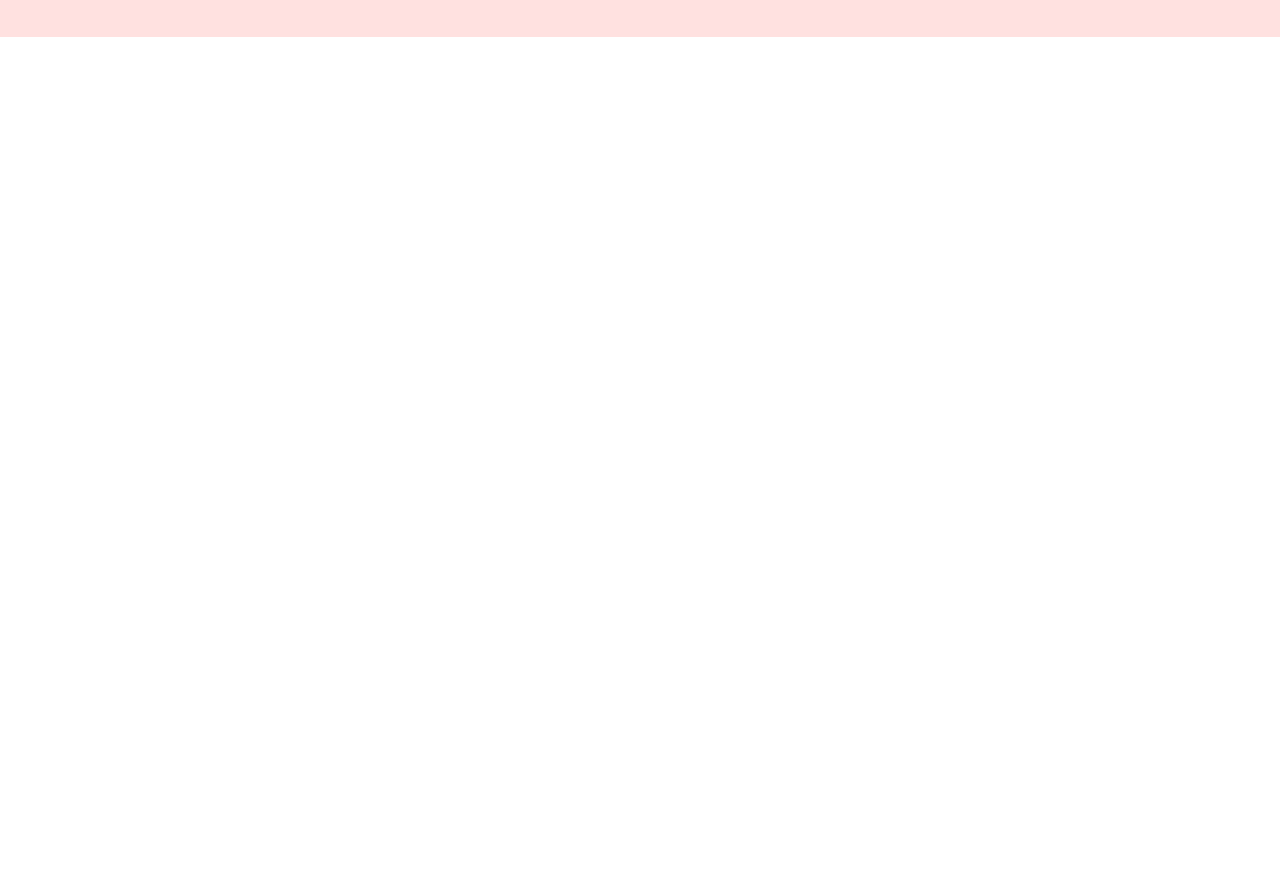
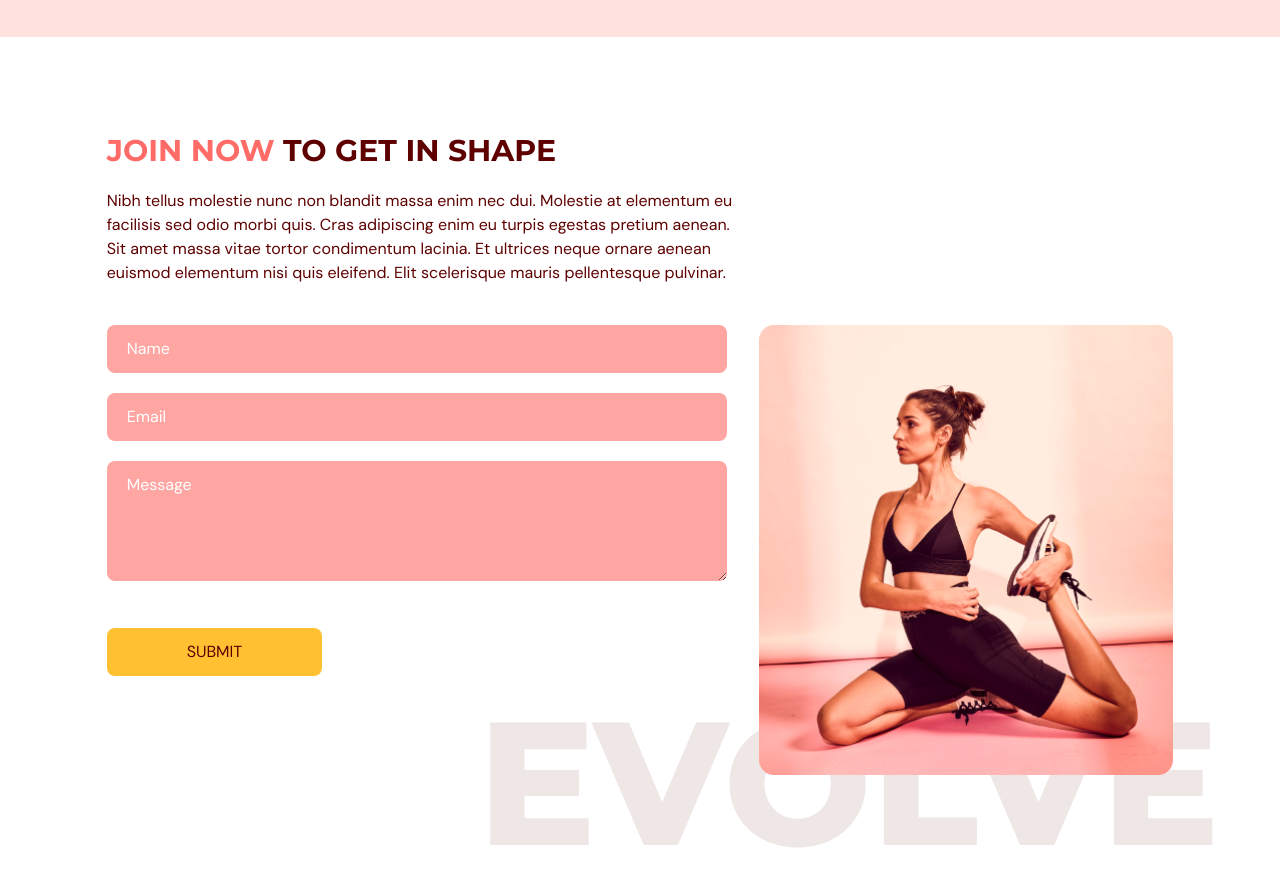
Before and after one commit to AnastasiiaPedak/fitness-app, a React (Vite) app: page / in a window 1280 px wide. Shown: the part 3080-3967 px from the top of the page. Before the commit the page ends 3117 px from the top, so only its background shows below. Built offline with nearby package versions, Linux system fonts and the light colour scheme.

Commit message:
add react hook form, create contact us page

```diff
--- a/package.json
+++ b/package.json
@@ -14,7 +14,8 @@
     "framer-motion": "^10.16.4",
     "react": "^18.2.0",
     "react-anchor-link-smooth-scroll": "^1.0.12",
-    "react-dom": "^18.2.0"
+    "react-dom": "^18.2.0",
+    "react-hook-form": "^7.47.0"
   },
   "devDependencies": {
     "@types/node": "^20.8.9",
--- a/src/App.tsx
+++ b/src/App.tsx
@@ -2,6 +2,7 @@
 import Home from '@/scenes/home';
 import Benefits from '@/scenes/benefits';
 import OurClasses from '@/scenes/ourClasses';
+import ContactUs from '@/scenes/contactUs';
 import { useEffect, useState } from 'react';
 import { SelectedPage } from '@/shared/types';
 
@@ -31,6 +32,7 @@
     <Home setSelectedPage={setSelectedPage} />
     <Benefits setSelectedPage={setSelectedPage} />
     <OurClasses setSelectedPage={setSelectedPage} />
+    <ContactUs setSelectedPage={setSelectedPage} />
   </div>
 };
 
--- /dev/null
+++ b/src/scenes/contactUs/index.tsx
@@ -0,0 +1,149 @@
+import { SelectedPage } from "@/shared/types";
+import { useForm } from "react-hook-form";
+import { motion } from "framer-motion";
+import ContactUsPageGraphic from "@/assets/ContactUsPageGraphic.png";
+import HText from "@/shared/HText";
+
+type Props = {
+  setSelectedPage: (value: SelectedPage) => void;
+};
+
+const inputStyles = `w-full rounded-lg bg-primary-300 mb-5 px-5 py-3 placeholder-white`;
+
+const ContactUs = ({ setSelectedPage }: Props) => {
+
+  const { register, trigger, formState: { errors }} = useForm();
+
+  const onSubmit = async (e: React.SyntheticEvent) => {
+    const isValid = await trigger();
+
+    if(!isValid) {
+      e.preventDefault();
+    }
+  };
+
+  return (
+    <section id="contactus" className="mx-auto w-5/6 pt-24 pb-32">
+      <motion.div onViewportEnter={() => setSelectedPage(SelectedPage.ContactUs)}>
+        <motion.div
+          initial="hidden"
+          whileInView="visible"
+          viewport={{ once: true, amount: 0.5 }}
+          transition={{ duration: 0.7 }}
+          variants={{
+            hidden: { opacity: 0, x: -50 },
+            visible: { opacity: 1, x: 0
+          }}}
+          className="md:w-3/5"
+        >
+          <HText>
+            <span className="text-primary-500">JOIN NOW</span> TO GET IN SHAPE
+          </HText>
+          <p className="my-5">
+            Nibh tellus molestie nunc non blandit massa enim nec dui. Molestie at elementum eu facilisis sed odio morbi quis.
+            Cras adipiscing enim eu turpis egestas pretium aenean. Sit amet massa vitae tortor condimentum lacinia.
+            Et ultrices neque ornare aenean euismod elementum nisi quis eleifend. Elit scelerisque mauris pellentesque pulvinar.
+          </p>
+        </motion.div>
+
+        <div className="mt-10 justify-between gap-8 md:flex">
+          <motion.div
+            className="mt-10 basis-3/5 md:mt-0"
+            initial="hidden"
+            whileInView="visible"
+            viewport={{ once: true, amount: 0.5 }}
+            transition={{ duration: 0.7 }}
+            variants={{
+              hidden: { opacity: 0, y: 50 },
+              visible: { opacity: 1, y: 0
+            }}}
+          >
+            <form
+              target="_blank"
+              onSubmit={onSubmit}
+              method="POST"
+            >
+              <input
+                className={inputStyles}
+                type="text"
+                placeholder="Name"
+                {...register("name", {
+                  required: true,
+                  maxLength: 100,
+                })}
+              />
+              {errors.name && (
+                <p className="mt-1 text-primary-500">
+                  {errors.name.type === 'required' && "This field is required."}
+                  {errors.name.type === 'maxLength' && "Max length is 100 characters."}
+                </p>
+              )}
+
+              <input
+                className={inputStyles}
+                type="text"
+                placeholder="Email"
+                {...register("email", {
+                  required: true,
+                  pattern: /^[A-Z0-9._%+-]+@[A-Z0-9.-]+\.[A-Z]{2,}$/i,
+                })}
+              />
+              {errors.email && (
+                <p className="mt-1 text-primary-500">
+                  {errors.email.type === 'required' && "This field is required."}
+                  {errors.email.type === 'pattern' && "Invalid email address."}
+                </p>
+              )}
+
+
+              <textarea
+                className={inputStyles}
+                rows={4}
+                cols={50}
+                placeholder="Message"
+                {...register("message", {
+                  required: true,
+                  maxLength: 2000,
+                })}
+              />
+              {errors.message && (
+                <p className="mt-1 text-primary-500">
+                  {errors.message.type === 'required' && "This field is required."}
+                  {errors.message.type === 'maxLength' && "Max length is 2000 characters."}
+                </p>
+              )}
+
+              <button
+                type="submit"
+                className="mt-5 rounded-lg bg-secondary-500 px-20 py-3 transition duration-500 hover:text-white"
+              >
+                SUBMIT
+              </button>
+            </form>
+
+          </motion.div>
+
+          <motion.div
+            className="relative mt-16 basis-2/5 md:mt-0"
+            initial="hidden"
+            whileInView="visible"
+            viewport={{ once: true, amount: 0.5 }}
+            transition={{ delay: 0.2, duration: 0.5 }}
+            variants={{
+              hidden: { opacity: 0, y: 50 },
+              visible: { opacity: 1, y: 0
+            }}}
+          >
+            <div className="md:before:content-evolvetext w-full before:absolute before:-bottom-20 before:-right-10 before:z-[-1]">
+              <img src={ContactUsPageGraphic} alt="Contact us graphic" className="w-full"/>
+            </div>
+          </motion.div>
+        </div>
+
+      </motion.div>
+
+    </section>
+  )
+};
+
+export default ContactUs;
```
Also changed, not shown: 1 other file (tests, documents, lock files or other folders).
